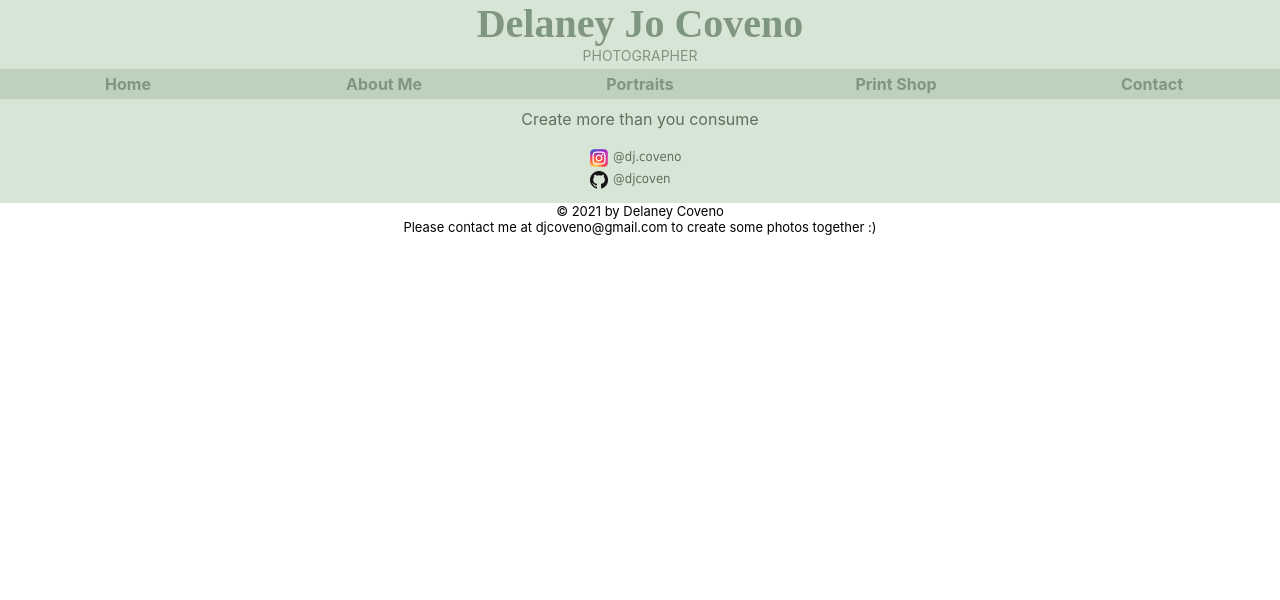
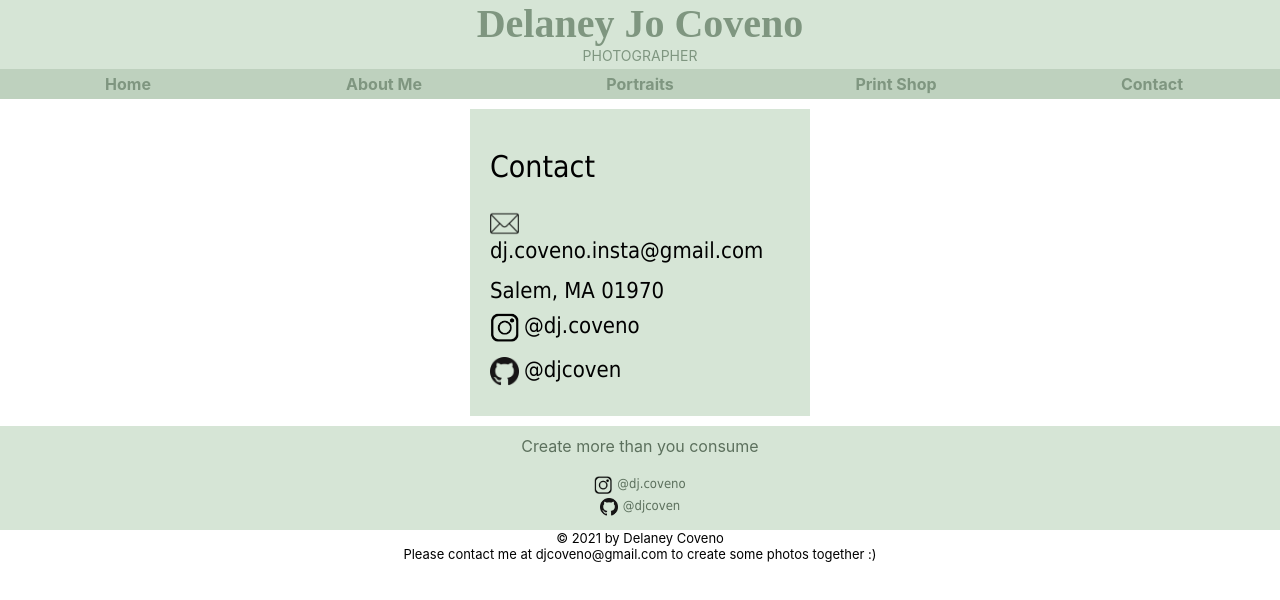
Before and after one commit to djcoven/delaneyjophoto, a React (Create React App) app: page /contact in a window 1280 px wide. Shown: the top 600 px of the page. Built offline with nearby package versions, Linux system fonts and the light colour scheme.

Commit message:
Adds contact page and makes instagram and github links active. adds empty about me page. Adds style prop to logoLinkAndText

```diff
--- a/src/App.css
+++ b/src/App.css
@@ -2,17 +2,7 @@
   text-align: center;
 }
 
-.app-header {
-  background-color: #D6E5D6;
-  height: auto;
-  padding: 10px;
-  display: flex;
-  flex-direction: column;
-  align-items: center;
-  justify-content: center;
-  font-size: "5";
-  color: #7F9680;
-}
+
 
 .app-footer {
   background-color: white;
--- a/src/App.js
+++ b/src/App.js
@@ -3,6 +3,7 @@ import { AppHeader } from './components/AppHeader.tsx'
 import { AppFooter } from './components/AppFooter.tsx'
 import {HomePage} from './pages/HomePage.tsx'
 import {PortraitPage} from './pages/PortraitPage.tsx'
+import {ContactPage} from './pages/ContactPage.tsx'
 import {MaternityPage, ChristmasTreeFamilyPage,
   BeethovenGotchaDayPage, FinnsFallPhotoshootPage} from './pages/GalleryPageFactory.tsx'
 import { Route, Switch } from 'react-router-dom'
@@ -15,6 +16,7 @@ function App() {
       <Switch>
         <Route exact path="/" component={HomePage} />
         <Route exact path="/portraitGallery" component={PortraitPage} />
+        <Route exact path="/contact" component={ContactPage} />
         <Route exact path="/maternity" component={MaternityPage} />
         <Route exact path="/christmasTreeFamily" component={ChristmasTreeFamilyPage} />
         <Route exact path="/beethovenGotchaDay" component={BeethovenGotchaDayPage} />
--- a/src/components/AppFooter.tsx
+++ b/src/components/AppFooter.tsx
@@ -9,9 +9,9 @@ export const AppFooter = () : JSX.Element => {
         <footer className="app-footer2">
             <div >Create more than you consume</div>
             <br/>
-            <LogoLinkAndText image={instagram} text="@dj.coveno" link="instagram link" alt="alt"></LogoLinkAndText>
+            <LogoLinkAndText image={instagram} text="@dj.coveno" link="https://www.instagram.com/dj.coveno/" alt="alt"></LogoLinkAndText>
             <br/>
-            <LogoLinkAndText image={github} text="@djcoven" link="github link" alt="alt"></LogoLinkAndText>
+            <LogoLinkAndText image={github} text="@djcoven" link="https://github.com/djcoven" alt="alt"></LogoLinkAndText>
         </footer>
         <footer className="app-footer">© 2021 by Delaney Coveno <br></br>
          Please contact me at djcoveno@gmail.com to create some photos together :)
--- a/src/components/AppHeader.tsx
+++ b/src/components/AppHeader.tsx
@@ -83,13 +83,13 @@ export const AppHeader = (props: HeaderProps) : JSX.Element => {
              </Link>
              </span>
             <span className={classes.menuItem}>
-             <Link to="/" style={{ color: 'inherit', textDecoration: 'inherit' }}>
+             <Link to="/about" style={{ color: 'inherit', textDecoration: 'inherit' }}>
                  About Me
              </Link>
              </span>
              <span className={classes.menuItem}>
 
-             <Link to="/" style={{ color: 'inherit', textDecoration: 'inherit'}}>
+             <Link to="/portraitGallery" style={{ color: 'inherit', textDecoration: 'inherit'}}>
                  Portraits
              </Link>
              </span>
@@ -103,7 +103,7 @@ export const AppHeader = (props: HeaderProps) : JSX.Element => {
 
              <span className={classes.menuItem}>
 
-             <Link to="/" style={{ color: 'inherit', textDecoration: 'inherit'}}>
+             <Link to="/contact" style={{ color: 'inherit', textDecoration: 'inherit'}}>
                  Contact
              </Link>
              </span>
--- a/src/components/LogoLinkAndText.tsx
+++ b/src/components/LogoLinkAndText.tsx
@@ -1,18 +1,20 @@
-import React from 'react';
+import React, { CSSProperties } from 'react';
 import {makeStyles} from "@material-ui/core/styles"
 
 type LogoProps = {
     image: string,
     link: string,
     text?: string,
-    alt: string
+    alt: string,
+    textStyle?: CSSProperties,
+    imageStyle?: CSSProperties
 }
 const useStyles = makeStyles({
     container: {
         //padding: "2px",
-        width: "100px",
+        width: "auto",
         //alignItems: "center",
-        display: "inline-block"
+        display: "inline-block",
     },
     image: {
         zIndex: -1,
@@ -37,14 +39,10 @@ const useStyles = makeStyles({
     },
 })
 
-const clickFunction = () => {
-    //TODO go to link
-console.log("hi");
-}
 export const LogoLinkAndText = (props: LogoProps) : JSX.Element => {
     const classes = useStyles();
-    return (<span className={classes.container} onClick={clickFunction}>
-        <img src={props.image} className={classes.image} alt={props.alt} onClick={clickFunction}/>
-        <span className={classes.text}>{props.text}</span>
-</span>)
+    return (<a href={props.link} target='_blank' style={{color:'inherit'}}><span className={classes.container}>
+        <img src={props.image} className={classes.image} style={props.imageStyle} alt={props.alt}/>
+        <span className={classes.text} style={props.textStyle}>{props.text}</span>
+</span></a>)
 }
--- /dev/null
+++ b/src/pages/ContactPage.tsx
@@ -0,0 +1,67 @@
+import { LogoLinkAndText } from '../components/LogoLinkAndText';
+import github from '../images/logos/github.png'
+import instagram from '../images/logos/instagram.png'
+import email from '../images/logos/email.png'
+import {makeStyles} from "@material-ui/core/styles"
+import { fabClasses } from '@mui/material';
+import { TurnLeftTwoTone } from '@mui/icons-material';
+import Grid from '@material-ui/core/Grid'
+
+
+
+const useStyles = makeStyles({
+    block : {
+        backgroundColor: "#D6E5D6",
+        padding: "20px",
+        margin: "10px",
+        width: "300px",
+        display: "block",
+        marginLeft: "auto",
+        marginRight: "auto"
+    },
+    title: {
+        fontFamily: 'tahoma',
+        fontSize: 30,
+        // color: "#7F9680",
+        color: "black",
+        textAlign: "left",
+        paddingTop: "20px",
+        paddingBottom: "20px"
+    },
+    contact: {
+        fontFamily: 'tahoma',
+        fontSize: 22,
+        // color: "#7F9680",
+        color: "black",
+        textAlign: "left",
+        paddingTop: "5px",
+        paddingBottom: "5px"
+    }
+})
+
+export const ContactPage = () : JSX.Element => {
+    const classes = useStyles();
+
+    return (
+    <>
+        <div className={classes.block}>
+            <div className={classes.title}>Contact</div>
+            <div className={classes.contact}>
+                <LogoLinkAndText image={email} text="dj.coveno.insta@gmail.com" link="/"
+                textStyle={{fontSize: 22}} imageStyle={{width: "29px"}} alt="alt"></LogoLinkAndText>
+            </div>
+            <div className={classes.contact}> Salem, MA 01970 </div>
+            <div className={classes.contact}>
+                <LogoLinkAndText image={instagram} text="@dj.coveno" link="https://www.instagram.com/dj.coveno/"
+                textStyle={{fontSize: 22}} imageStyle={{width: "29px"}} alt="alt"></LogoLinkAndText>
+            </div>
+            <div className={classes.contact}>
+                <LogoLinkAndText image={github} text="@djcoven" link="https://github.com/djcoven"
+                textStyle={{fontSize: 22}} imageStyle={{width: "29px"}} alt="alt"></LogoLinkAndText>
+            </div>
+        </div>
+    </>
+
+);
+
+}
```
Also changed, not shown: src/images/logos/email.png (added), src/images/logos/instagram.png.
